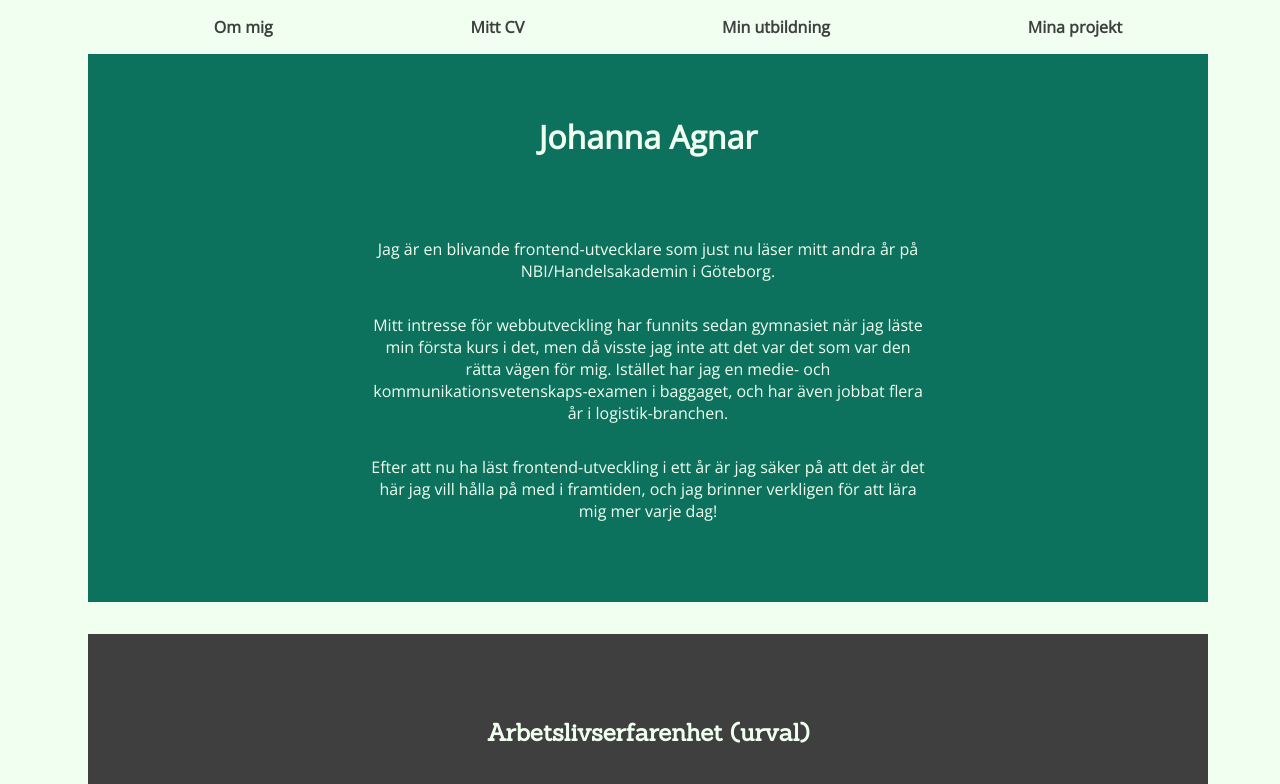
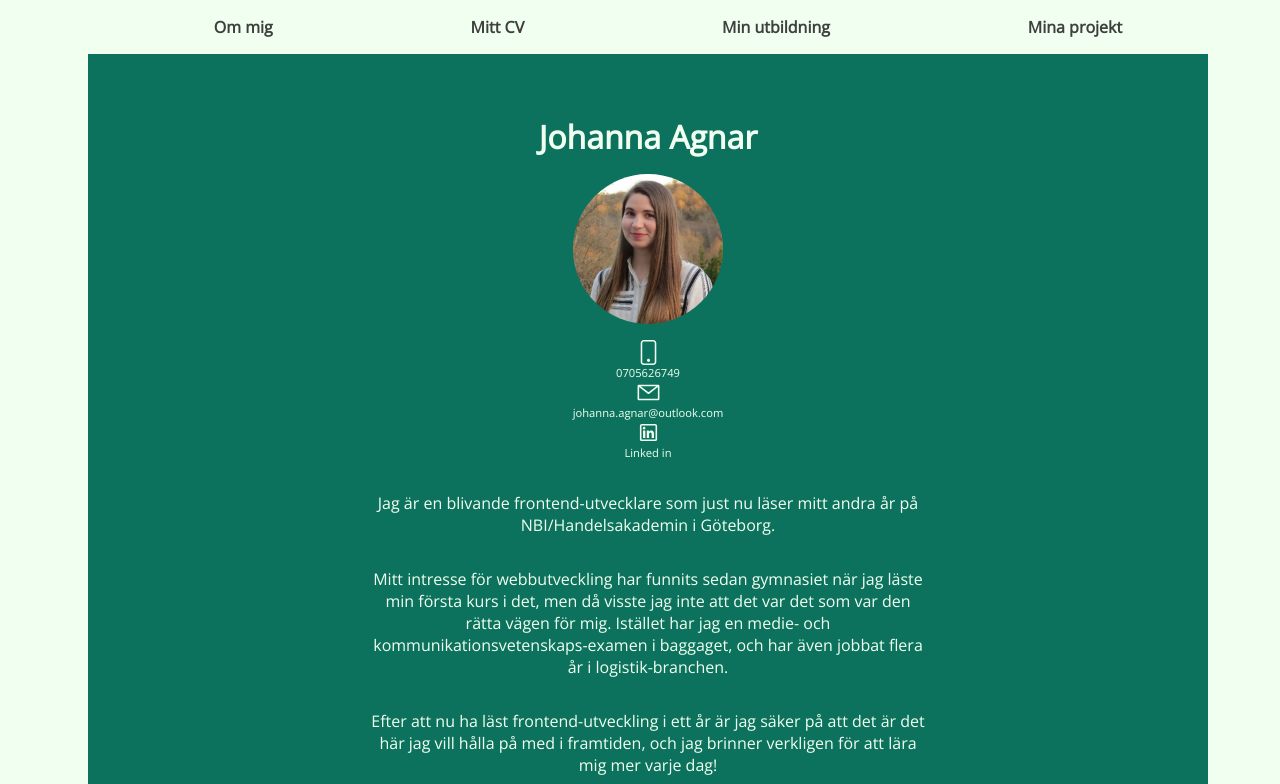
Before and after one commit to johannamaria91/johannamaria91.github.io, a plain HTML site: page index.html in a window 1280 px wide. Shown: the top 784 px of the page. Drawn offline with nearby package versions, Linux system fonts and the light colour scheme.

Commit message:
added contact info and img

```diff
--- a/index.html
+++ b/index.html
@@ -24,8 +24,14 @@
     </header>
     <main>
         <section id="about">
-            <h1>Johanna Agnar</h1>
-            <p>
+                       <h1>Johanna Agnar</h1><img src="images/1517065267289.jpeg">
+
+            <section class="img-container">
+                <article><img src="./images/bi_phone.svg"><p>0705626749</p></article>
+                <article><img src="images/codicon_mail.svg"><a href="mailto:johanna.agnar@outlook.com">johanna.agnar@outlook.com</a></article>
+                <article><img src="./images/la_linkedin.svg"><a href="https://www.linkedin.com/in/johanna-agnar-8b8771128/">Linked in</a></article></section>
+
+                <p>
                 Jag är en blivande frontend-utvecklare som just nu
                 läser mitt andra år på NBI/Handelsakademin i Göteborg.
                 </p>
--- a/style.css
+++ b/style.css
@@ -80,7 +80,45 @@ main > section:nth-child(odd) {
 h1 {
     text-align: center;
     font-size: 2em;
-    margin-bottom: 2em;
+    margin-bottom: .5em;
+}
+
+#about > img {
+    width: 150px;
+    border-radius: 50%;
+    align-self: center;
+}
+
+
+.img-container {
+  display: flex;
+  flex-direction: column;
+  justify-content: center;
+    padding: 1em 0 1em;
+}
+
+.img-container article {
+  width:30%;
+  display: flex;
+  flex-direction: column;
+ align-items: center;
+ align-self: center;
+
+}
+
+.img-container p {
+  margin-block-start: 0;
+    margin-block-end: 0;
+    font-size: .7em;
+}
+
+.img-container a {
+  font-size: .7em;
+  color: honeydew;
+}
+
+.img-container a:visited {
+  color: honeydew;
 }
 
 #about p {
@@ -278,7 +316,7 @@ h1 {
       padding-inline-start: 0;
     }
 
-    .img-container {
+    #projects .img-container {
       width: 100%;
       height: 20em;
       margin-block-start: 0;
```
Also changed, not shown: images/1517065267289.jpeg (added), images/bi_phone.svg (added), images/codicon_mail.svg (added), images/la_linkedin.svg (added).
